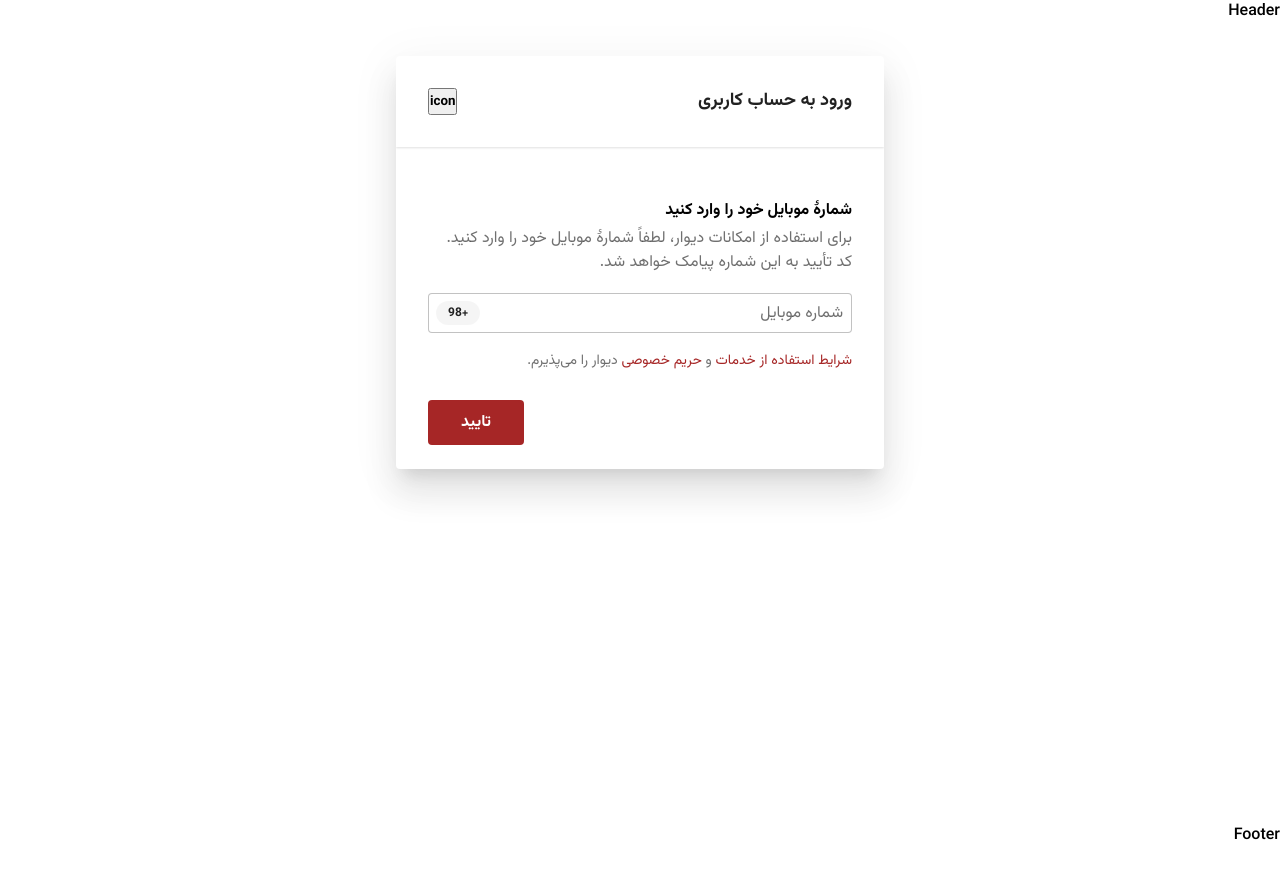
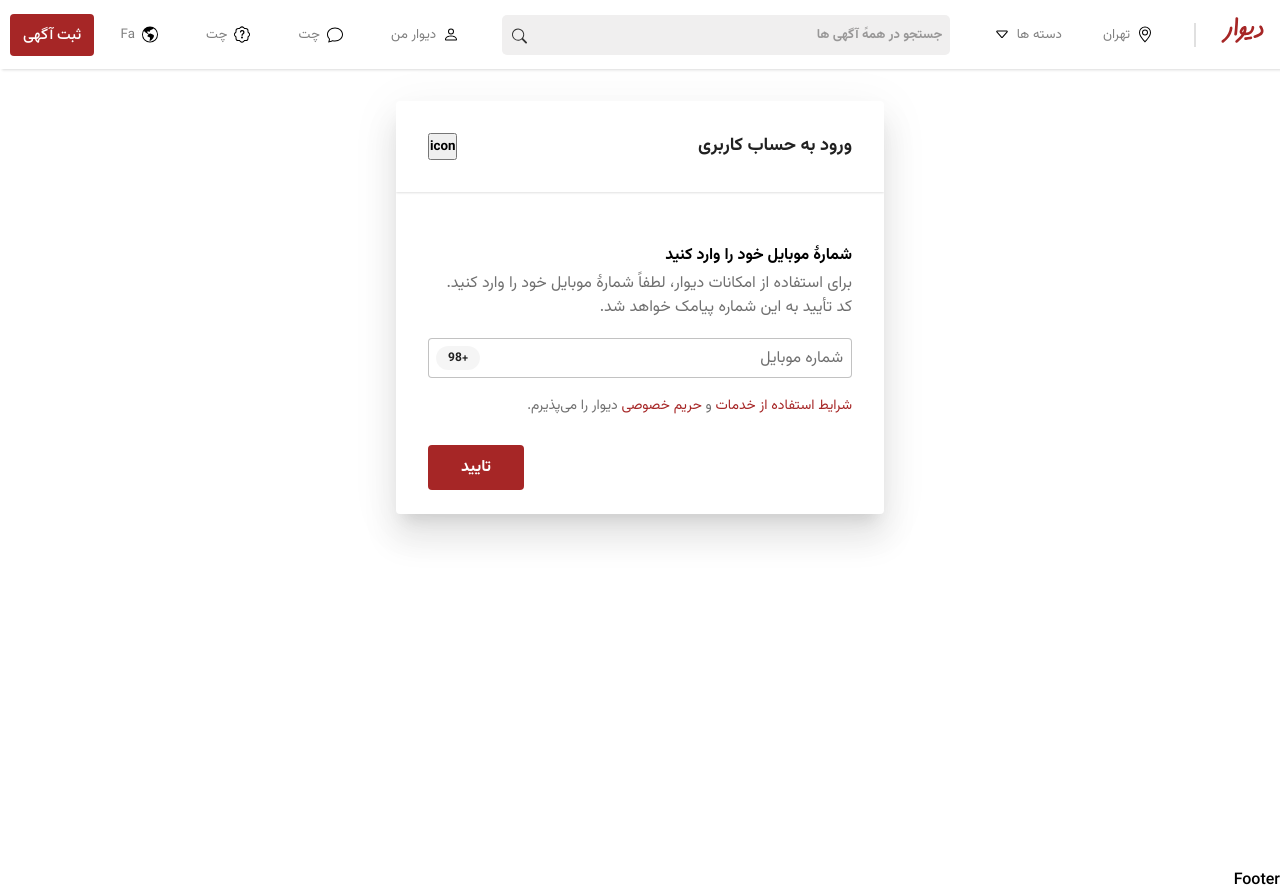
Before and after one commit to meysam-gheitasi/rjs-divar-files-main, a React (Vite) app: page /auth in a window 1280 px wide. Before the commit the page ends 848 px from the top, so only its background shows below. Built offline with nearby package versions, Linux system fonts and the light colour scheme; no server answers.

Commit message:
use styles navbar to component Header

```diff
--- a/src/layouts/Header.jsx
+++ b/src/layouts/Header.jsx
@@ -1,7 +1,56 @@
+import styles from './Header.module.css'
 
 function Header() {
   return (
-    <div>Header</div>
+    <div className={styles.container}>
+      <a className={styles.btn} href="/">
+        <img src="../public/divar.svg" alt="" />
+      </a>
+      <hr />
+      <button className={styles.svgIcon}>
+        <img src="../public/assets/location.svg" alt="location" />
+        <span>
+          تهران
+        </span>
+      </button>
+      <button className={styles.svgIcon}>
+        <span>
+          دسته ها
+        </span>
+        <img src="../public/assets/caret-down.svg" alt="caret-down" />
+      </button>
+      <div className={styles.searchBox}>
+        <input type="text" name="" id="" placeholder='جستجو در همهً آگهی ها' />
+        <img src="../public/assets/search.svg" alt="search" />
+      </div>
+      <button className={styles.svgIcon}>
+        <img src="../public/assets/user.svg" alt="user" />
+        <span>
+          دیوار من
+        </span>
+      </button>
+      <button className={styles.svgIcon}>
+        <img src="../public/assets/chat.svg" alt="user" />
+        <span>
+          چت
+        </span>
+      </button>
+      <button className={styles.svgIcon}>
+        <img src="../public/assets/patch-question.svg" alt="user" />
+        <span>
+          چت
+        </span>
+      </button>
+      <button className={styles.svgIcon}>
+        <img src="../public/assets/globe-americas.svg" alt="user" />
+        <span>
+          Fa
+        </span>
+      </button>
+      <div className={styles.advertBtn}>
+        <button type="submit" className={styles.formBtn}>ثبت آگهی</button>
+      </div>
+    </div>
   )
 }
 
```
